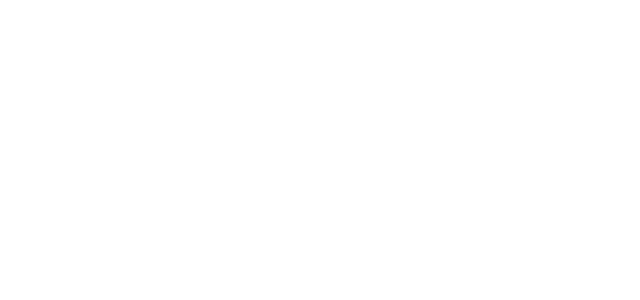
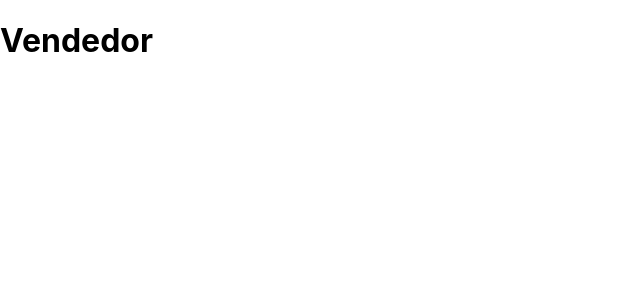
Before and after one commit to jorgezup/delivery-app, a React (Create React App) app in the folder front-end/: page /seller/orders in a window 1280 px wide. Shown: the top 300 px of the page, without its empty margins (0-640 px from the left). Built offline with nearby package versions, Linux system fonts and the light colour scheme.

Commit message:
feat: inicio da rota de vendedores

```diff
--- a/front-end/src/App.js
+++ b/front-end/src/App.js
@@ -2,8 +2,7 @@
 import { BrowserRouter, Route, Switch } from 'react-router-dom';
 import Custumer from './Pages/Customer';
 import Login from './Pages/Login';
-// import './App.css';
-// import rockGlass from './images/rockGlass.svg';
+import Seller from './Pages/Seller';
 
 function App() {
   return (
@@ -13,6 +12,7 @@
           <Route exact path="/" component={ Login } />
           <Route path="/login" component={ Login } />
           <Route path="/customer/products" component={ Custumer } />
+          <Route path="/seller/orders" component={ Seller } />
         </Switch>
       </BrowserRouter>
     </div>
--- /dev/null
+++ b/front-end/src/Pages/Seller.js
@@ -0,0 +1,11 @@
+import React from 'react';
+
+function Seller() {
+  return (
+    <div>
+      <h1>Vendedor</h1>
+    </div>
+  );
+}
+
+export default Seller;
```
